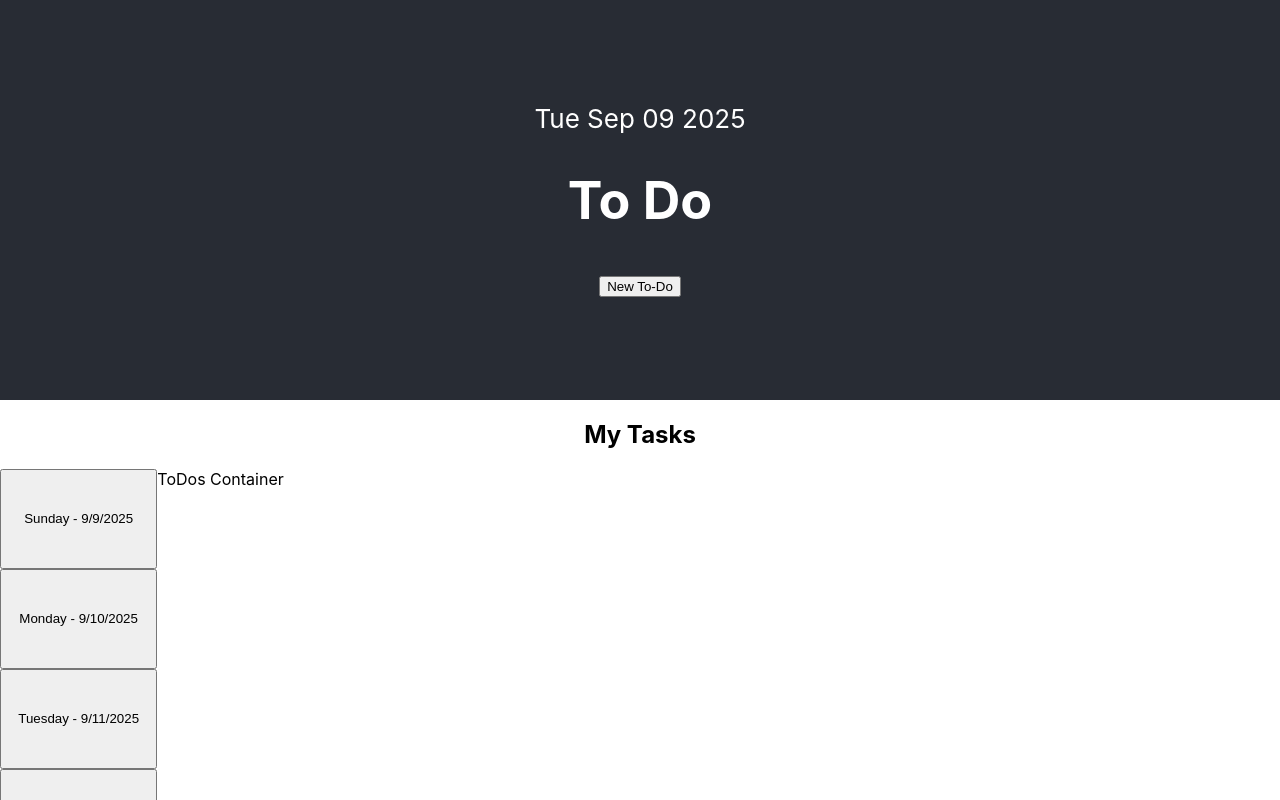
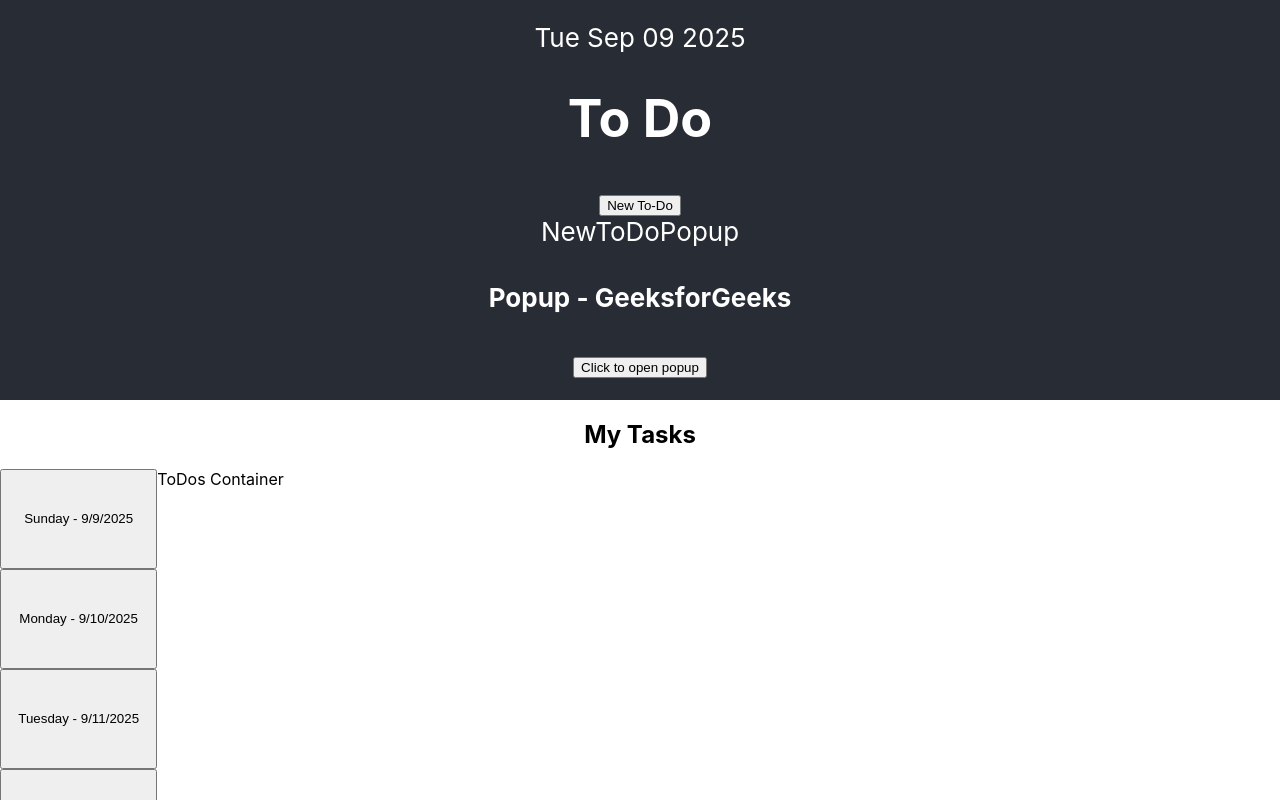
Before and after one commit to pinkx-xlink/react-to-do-app2025, a React (Create React App) app in the folder to-do/: page / in a window 1280 px wide. Shown: the top 800 px of the page. Built offline with nearby package versions, Linux system fonts and the light colour scheme.

Commit message:
Add boilerplate popup code using reactjs-popup

```diff
--- a/to-do/package.json
+++ b/to-do/package.json
@@ -10,6 +10,7 @@
     "react": "^19.1.1",
     "react-dom": "^19.1.1",
     "react-scripts": "5.0.1",
+    "reactjs-popup": "^2.0.6",
     "web-vitals": "^2.1.4"
   },
   "scripts": {
--- a/to-do/src/App.js
+++ b/to-do/src/App.js
@@ -3,7 +3,7 @@ import TodaysDate from './components/TodaysDate';
 import NewToDo from './components/NewToDo';
 import DateSidebar from './components/DateSidebar';
 import ToDos from './components/ToDos';
-
+import NewToDoPopup from './components/NewToDoPopup';
 
 function App() {
   return (
@@ -13,6 +13,7 @@ function App() {
         <TodaysDate />
         <h1>To Do</h1>
         <NewToDo />
+        <NewToDoPopup />
 
       </header>
 
--- a/to-do/src/components/NewToDoPopup.jsx
+++ b/to-do/src/components/NewToDoPopup.jsx
@@ -1,9 +1,17 @@
 import React from 'react'
+import Popup from 'reactjs-popup';
+import 'reactjs-popup/dist/index.css';
 
 const NewToDoPopup = () => {
   return (
     <div>NewToDoPopup
-
+         <h4>Popup - GeeksforGeeks</h4>
+            <Popup trigger=
+                {<button> Click to open popup </button>}
+                position="right center">
+                <div>GeeksforGeeks</div>
+                <button>Click here</button>
+            </Popup>
     </div>
   )
 }
```
Also changed, not shown: 1 other file (tests, documents, lock files or other folders).
